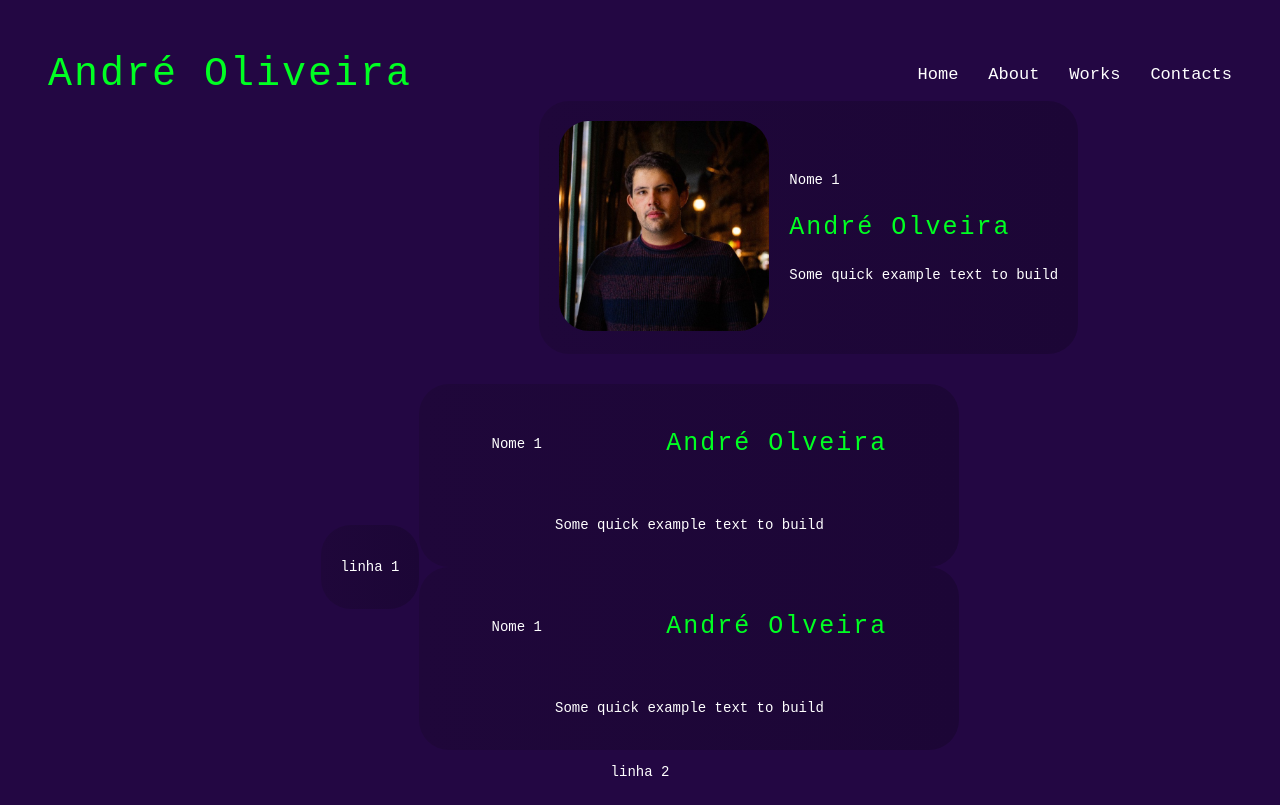
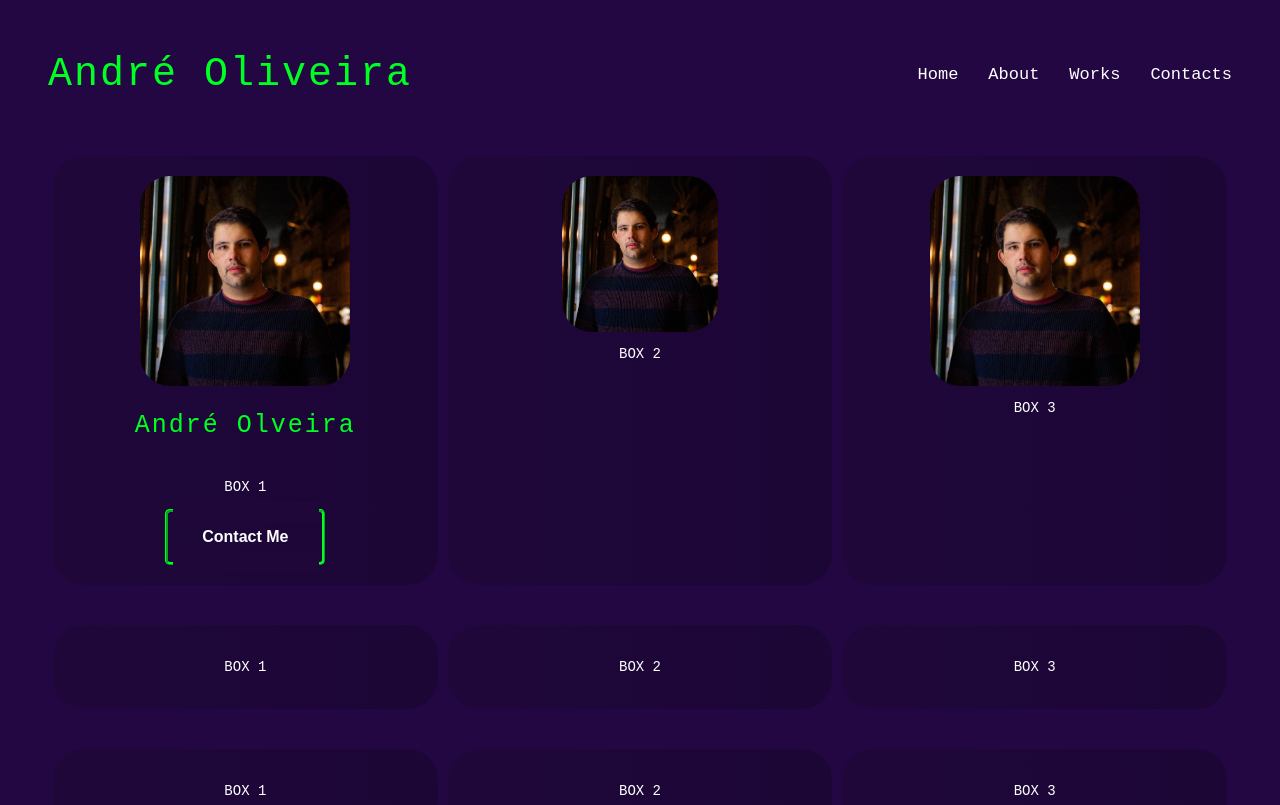
Before and after one commit to AndreOl96/portfolio_react, a React (Vite) app: page / in a window 1280 px wide. Shown: the top 805 px of the page. Built offline with nearby package versions, Linux system fonts and the light colour scheme; a web font is replaced by a local one.

Commit message:
feat card

```diff
--- a/src/containerHome/conteinerHome.css
+++ b/src/containerHome/conteinerHome.css
@@ -1,20 +1,92 @@
 .main-container{
+    margin-top: 50px;
+    margin-bottom: 50px;
     display: flex;
+    flex-wrap: wrap;
     flex-direction: column;
-    flex-wrap: wrap;
-    justify-content: space-around;
-    align-items: center;
     align-content: center;
+    width: 100%;
+    gap: 30px;
 }
+
 .sub-container{
     display: flex;
-    flex-direction: row;
-    gap: 30px;
-    flex-wrap: wrap;
     justify-content: space-around;
+    width: 100%;
+}
+
+.parts-container{
+   display: flex;
+    flex-direction: column;
     align-items: center;
-    align-content: center;
+    background: linear-gradient(90deg, rgb(31, 7, 58) 0%, rgba(28,6,54,1) 100%);
+    border-radius: 30px;
+    width: 100%;
+    margin: 5px;
+    padding: 20px;
 }
+
+.card-img-home{
+    max-width: 210px;
+    border-radius: 30px;
+}
+.img-rectangle{
+
+    object-fit: fill;
+max-height: 40%;
+
+}
+
+.card-button{
+
+    width: 10em;
+  position: relative;
+  height: 3.5em;
+  border: 3px ridge rgb(0, 255, 34);
+  outline: none;
+  background-color: transparent;
+  color: white;
+  transition: 1s;
+  border-radius: 0.3em;
+  font-size: 16px;
+  font-weight: bold;
+  cursor: pointer;
+
+}
+
+.card-button::after{
+    content: "";
+    position: absolute;
+    top: -10px;
+    left: 3%;
+    width: 95%;
+    height: 40%;
+    background-color: rgb(31, 7, 58);
+    transition: 0.5s;
+    transform-origin: center;
+}
+
+.card-button::before{
+    content: "";
+  transform-origin: center;
+  position: absolute;
+  top: 80%;
+  left: 3%;
+  width: 95%;
+  height: 40%;
+  background-color: rgb(31, 7, 58);
+  transition: 0.5s;
+}
+
+.card-button:hover::before, .card-button:hover::after {
+    transform: scale(0)
+  }
+
+  .card-button:hover {
+    box-shadow: inset 0px 0px 25px rgb(0, 255, 34);
+  }
+
+/*
 .parts-container{
     display: flex;
     flex-direction: row;
@@ -46,3 +118,9 @@
     border-radius: 30px;
     height: auto;
 }
+
+.square-box{
+
+    aspect-ratio: 1;
+    max-width: 210px;
+}*/
--- a/src/containerHome/conteinerHome.jsx
+++ b/src/containerHome/conteinerHome.jsx
@@ -3,38 +3,65 @@ import "./conteinerHome.css";
 
 export default function ContainerHome() {
     return (
+
         <div className="main-container">
-            <div className="sub-container"> <p></p>
+<div className="sub-container 1">
+    <div className="parts-container">
+        <img className="card-img-home" src="src/assets/1602706387191.jpeg" alt="Nome da imagem" />
+        <h3>André Olveira</h3>
+        <p>BOX 1</p>
+        <button className="card-button"> Contact Me </button>
+    </div>
+    <div className="parts-container">
+    <img className="card-img-home img-rectangle" src="src/assets/1602706387191.jpeg" alt="Nome da imagem" />
+        <p>BOX 2</p></div>
+    <div className="parts-container">
+    <img className="card-img-home" src="src/assets/1602706387191.jpeg" alt="Nome da imagem" />
+        <p>BOX 3</p></div>
+</div>
+<div className="sub-container 2">
+    <div className="parts-container"><p>BOX 1</p></div>
+    <div className="parts-container"><p>BOX 2</p></div>
+    <div className="parts-container"><p>BOX 3</p></div>
+</div>
+<div className="sub-container 3">
+    <div className="parts-container"><p>BOX 1</p></div>
+    <div className="parts-container"><p>BOX 2</p></div>
+    <div className="parts-container"><p>BOX 3</p></div>
+</div>
 
-            <div className="parts-container">
-            <div className="card-home">
-                <div><img className="card-img-home" src="src/assets/1602706387191.jpeg" alt="Nome da imagem" /></div>
-            <div> <p>Nome 1</p>
-            <h3>André Olveira</h3>
-            <p>Some quick example text to build</p></div>
 
-            </div>
-            </div>
-            <div className="parts-container">
-                <div className="card-home" ><p>linha 1</p></div>
-                <div>
-                <div className="card-home" > <p>Nome 1</p>
-            <h3>André Olveira</h3>
-            <p>Some quick example text to build</p></div>
-            <div className="card-home"> <p>Nome 1</p>
-            <h3>André Olveira</h3>
-            <p>Some quick example text to build</p></div>
+        </div>
 
-                </div>
+        // <div className="main-container">
+        //     <div className="sub-container"> <p></p>
 
-            </div>
+        //     <div className="parts-container">
+        //     <div className="card-home">
+        //         <div><img className="card-img-home" src="src/assets/1602706387191.jpeg" alt="Nome da imagem" /></div>
+        //     <div> <p>Nome 1</p>
+        //     <h3>André Olveira</h3>
+        //     <p>Some quick example text to build</p></div>
+
+        //     </div>
+        //     </div>
+
+        //         <div className="card-home square-box" ><p>MORE ABOUT ME</p>
+        //         <img className="card-img-home" src="src/assets/1602706387191.jpeg" alt="Nome da imagem" />
+        //         </div>
+        //         <div>
+        //         <div className="card-home square-box" >
+        //         <p>Nome 1</p>
+        //     <p>Some quick example text to build</p></div>
+
+
+        //         </div>
 
 
 
-            </div>
-            <div className="sub-container"><p>linha 2</p></div>
-            <div className="sub-container"><p>linha 3</p></div>
 
-            </div>
+        //     </div>
+
+        //     </div>
     );
 }
```
